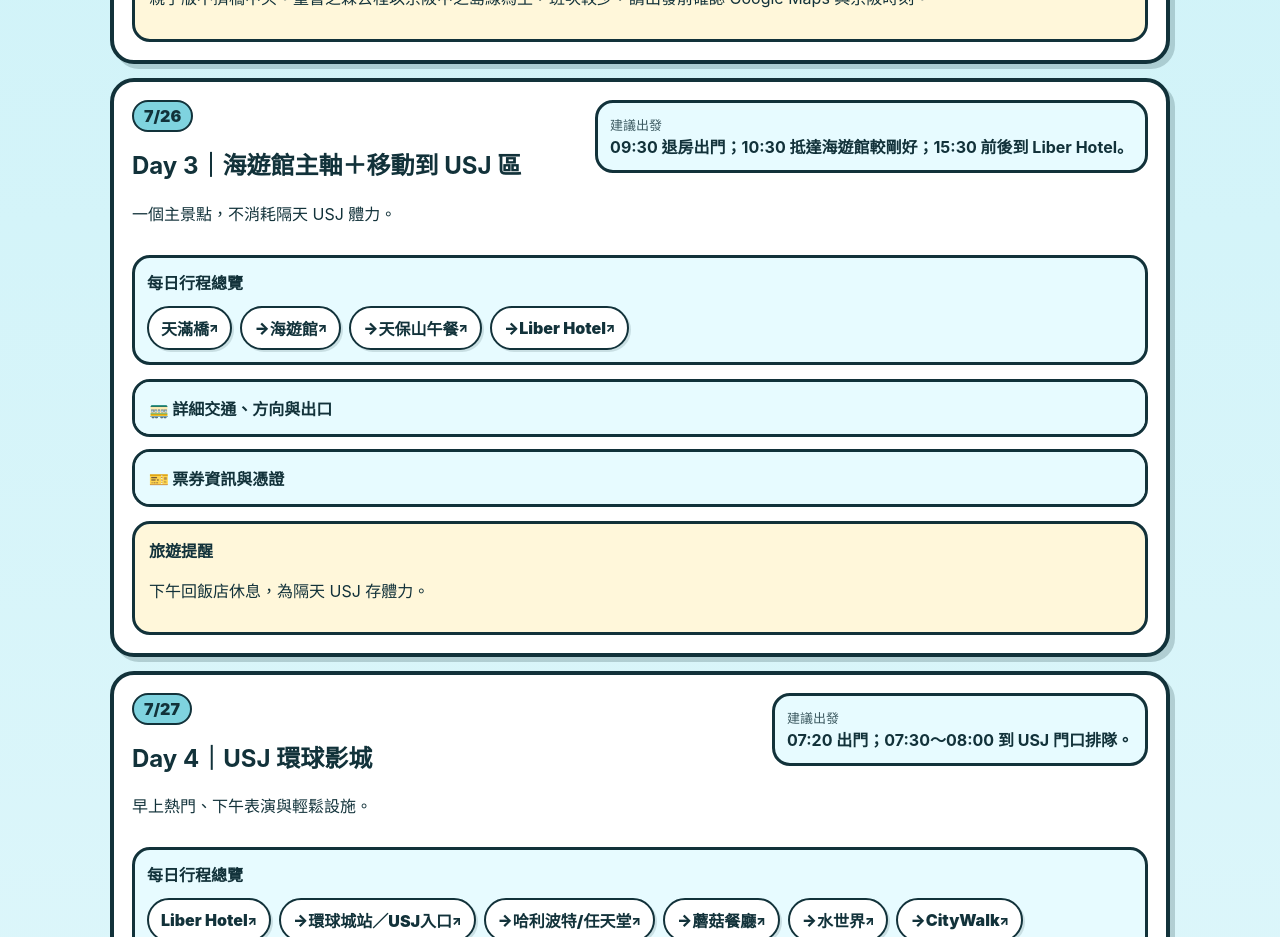
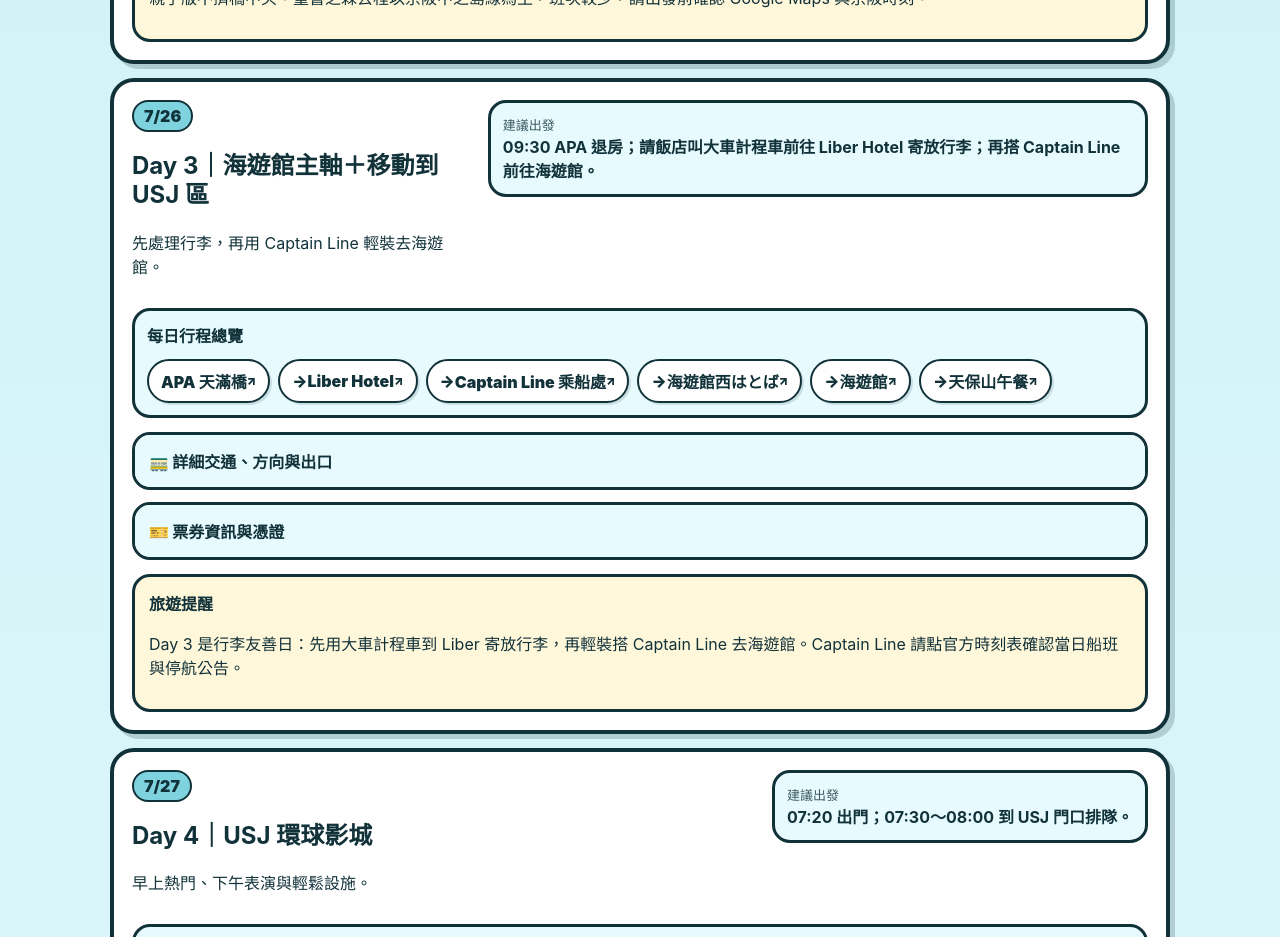
Before and after one commit to sacha693/my-storyjs-app, a React (Vite) app: page /my-storyjs-app/days in a window 1280 px wide. Shown: the part 2040-2977 px from the top of the page. Built offline with nearby package versions, Linux system fonts and the light colour scheme.

Commit message:
Update Day 3 with taxi luggage plan and Captain Line links

```diff
--- a/src/data/day3.ts
+++ b/src/data/day3.ts
@@ -1,66 +1,82 @@
 import type { DayPlan } from './types'
+
+const captainLineTimetable = 'https://www.mmjp.or.jp/Capt-Line/'
 
 export const day3Plan: DayPlan = {
   id: 'day-3',
   date: '7/26',
   title: 'Day 3｜海遊館主軸＋移動到 USJ 區',
-  subtitle: '一個主景點，不消耗隔天 USJ 體力。',
-  suggestedDeparture: '09:30 退房出門；10:30 抵達海遊館較剛好；15:30 前後到 Liber Hotel。',
+  subtitle: '先處理行李，再用 Captain Line 輕裝去海遊館。',
+  suggestedDeparture: '09:30 APA 退房；請飯店叫大車計程車前往 Liber Hotel 寄放行李；再搭 Captain Line 前往海遊館。',
   route: [
-    { label: '天滿橋', query: '天満橋駅' },
+    { label: 'APA 天滿橋', query: 'APA Hotel Osaka Temmabashi Ekimae' },
+    { label: 'Liber Hotel', query: 'Liber Hotel Osaka' },
+    { label: 'Captain Line 乘船處', query: 'Universal City Port Captain Line Osaka' },
+    { label: '海遊館西はとば', query: '海遊館西はとば Captain Line' },
     { label: '海遊館', query: 'Osaka Aquarium Kaiyukan' },
-    { label: '天保山午餐', query: 'Tempozan Marketplace' },
-    { label: 'Liber Hotel', query: 'Liber Hotel Osaka' }
+    { label: '天保山午餐', query: 'Tempozan Marketplace' }
   ],
   tickets: [
     { title: '海遊館票券', detail: '海遊館票券／QR Code 先截圖。' },
-    { title: 'Liber Hotel', detail: '住宿訂單截圖。' }
+    { title: 'Liber Hotel', detail: '住宿訂單截圖；抵達後先寄放行李。' },
+    { title: 'Captain Line 官方時刻表', detail: captainLineTimetable },
+    { title: '計程車預估', detail: 'APA 天滿橋 → Liber Hotel 約 ¥4,500～¥7,000；依時段、塞車與車型浮動。' }
   ],
   quickLinks: [
+    { label: '🏨 Liber Hotel', query: 'Liber Hotel Osaka' },
+    { label: '⛴ Captain Line時刻', query: captainLineTimetable },
     { label: '🐠 大阪海遊館', query: 'Osaka Aquarium Kaiyukan' },
     { label: '🍽 天保山午餐', query: 'Tempozan Marketplace' },
-    { label: '🏨 Liber Hotel', query: 'Liber Hotel Osaka' },
     { label: '🍜 CityWalk晚餐', query: 'Universal CityWalk Osaka' }
   ],
   outbound: [
     {
-      text: '天滿橋站 → 谷町四丁目站轉車 → 大阪港站 → 海遊館',
-      lineName: 'Osaka Metro 谷町線＋中央線',
-      lineColor: '#019a66',
-      direction: '先搭谷町線往八尾南方向到谷町四丁目，再轉中央線往大阪港／夢洲方向',
-      from: { label: '天滿橋站', query: '天満橋駅' },
-      to: { label: '大阪港站', query: '大阪港駅' },
-      exit: '大阪港站 1 號出口，出站後步行約 5～8 分鐘到海遊館與天保山 Market Place。'
+      text: 'APA 天滿橋 → Liber Hotel 寄放行李',
+      lineName: '大車計程車',
+      lineColor: '#6b7280',
+      direction: '換飯店日不拖 2 件 28 吋行李轉乘。請 APA 櫃台協助叫大一點的車，先到 Liber Hotel 寄放行李。',
+      from: { label: 'APA 天滿橋', query: 'APA Hotel Osaka Temmabashi Ekimae' },
+      to: { label: 'Liber Hotel', query: 'Liber Hotel Osaka' },
+      exit: '日文：大人2人、子ども2人、28インチのスーツケースが2個あります。Liber Hotel Osakaまで行きたいです。大きめのタクシーを呼んでいただけますか？'
     },
     {
-      text: '大阪港站 → 弁天町站轉 JR → 西九條站轉 JR 夢咲線 → 櫻島站 → Liber Hotel',
-      lineName: 'Osaka Metro 中央線＋JR 大阪環狀線＋JR 夢咲線',
-      lineColor: '#e87511',
-      direction: '中央線往弁天町，轉 JR 往西九條，再轉 JR 夢咲線往櫻島方向',
-      from: { label: '大阪港站', query: '大阪港駅' },
-      to: { label: '櫻島站', query: '桜島駅' },
-      exit: '櫻島站出站後步行約 2～5 分鐘，依 Liber Hotel 指標或地圖前往。'
+      text: 'Liber Hotel → Captain Line 乘船處 → 海遊館西はとば → 海遊館',
+      lineName: 'Captain Line',
+      lineColor: '#0072bc',
+      direction: '寄放行李後輕裝前往 USJ 區乘船處，搭 Captain Line 到海遊館西はとば，再步行到海遊館。',
+      from: { label: 'Liber Hotel', query: 'Liber Hotel Osaka' },
+      to: { label: '海遊館西はとば', query: '海遊館西はとば Captain Line' },
+      exit: `船班受天候與營運日影響，出發前一天與當天早上確認官方時刻表：${captainLineTimetable}`
+    },
+    {
+      text: '海遊館西はとば → 海遊館／天保山 Market Place',
+      lineName: '步行',
+      lineColor: '#6b7280',
+      direction: '下船後依 Google Maps 步行到海遊館，午餐可安排在天保山 Market Place。',
+      from: { label: '海遊館西はとば', query: '海遊館西はとば Captain Line' },
+      to: { label: '海遊館', query: 'Osaka Aquarium Kaiyukan' },
+      exit: '若船班停航，備案為 Google Maps 推薦的大眾交通或計程車。'
     }
   ],
   inbound: [
     {
-      text: 'Liber Hotel → Universal CityWalk',
-      lineName: '步行或 JR 夢咲線',
-      lineColor: '#e87511',
-      direction: '若要進 USJ 正門請以環球城站為主',
+      text: '海遊館 → Captain Line → Liber Hotel／USJ 區',
+      lineName: 'Captain Line／備案交通',
+      lineColor: '#0072bc',
+      direction: '玩完後優先依 Captain Line 船班返回 USJ 區；若船班時間不合，改用 Google Maps 推薦路線。',
+      from: { label: '海遊館', query: 'Osaka Aquarium Kaiyukan' },
+      to: { label: 'Liber Hotel', query: 'Liber Hotel Osaka' },
+      exit: '回到 Liber 後休息，晚上只安排 CityWalk 輕鬆晚餐。'
+    },
+    {
+      text: 'Liber Hotel → Universal CityWalk → Liber Hotel',
+      lineName: '步行',
+      lineColor: '#6b7280',
+      direction: '晚餐以 CityWalk 或飯店周邊為主，不再拉長行程。',
       from: { label: 'Liber Hotel', query: 'Liber Hotel Osaka' },
       to: { label: 'Universal CityWalk', query: 'Universal CityWalk Osaka' },
-      exit: '若要進 USJ 正門請以環球城站為主。'
-    },
-    {
-      text: 'Universal CityWalk → Liber Hotel',
-      lineName: '步行／JR',
-      lineColor: '#6b7280',
-      direction: '晚餐後直接回飯店',
-      from: { label: 'Universal CityWalk', query: 'Universal CityWalk Osaka' },
-      to: { label: 'Liber Hotel', query: 'Liber Hotel Osaka' },
-      exit: '晚餐後直接回飯店。'
+      exit: '為隔天 USJ 存體力。'
     }
   ],
-  note: '下午回飯店休息，為隔天 USJ 存體力。'
+  note: 'Day 3 是行李友善日：先用大車計程車到 Liber 寄放行李，再輕裝搭 Captain Line 去海遊館。Captain Line 請點官方時刻表確認當日船班與停航公告。'
 }
```
